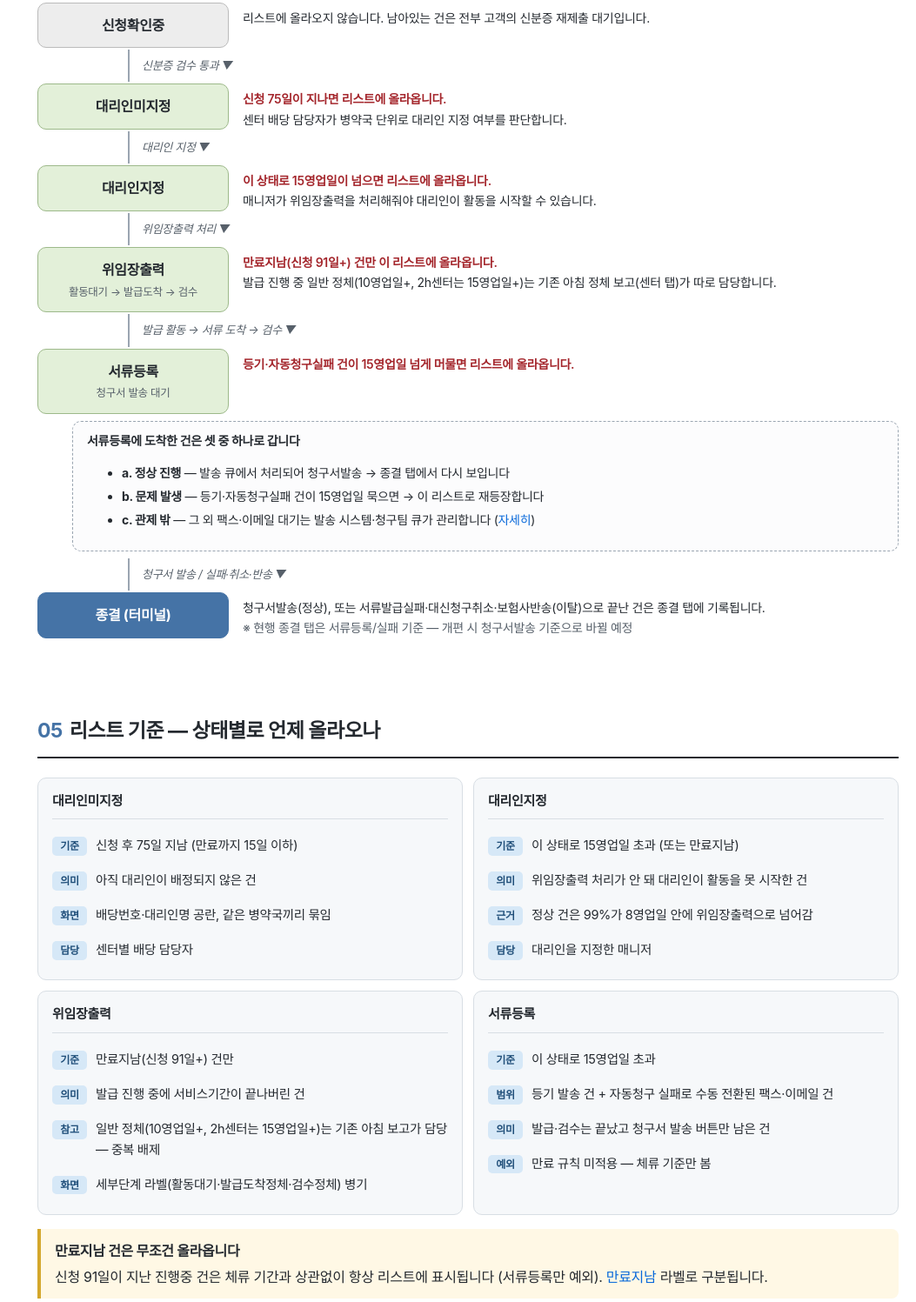
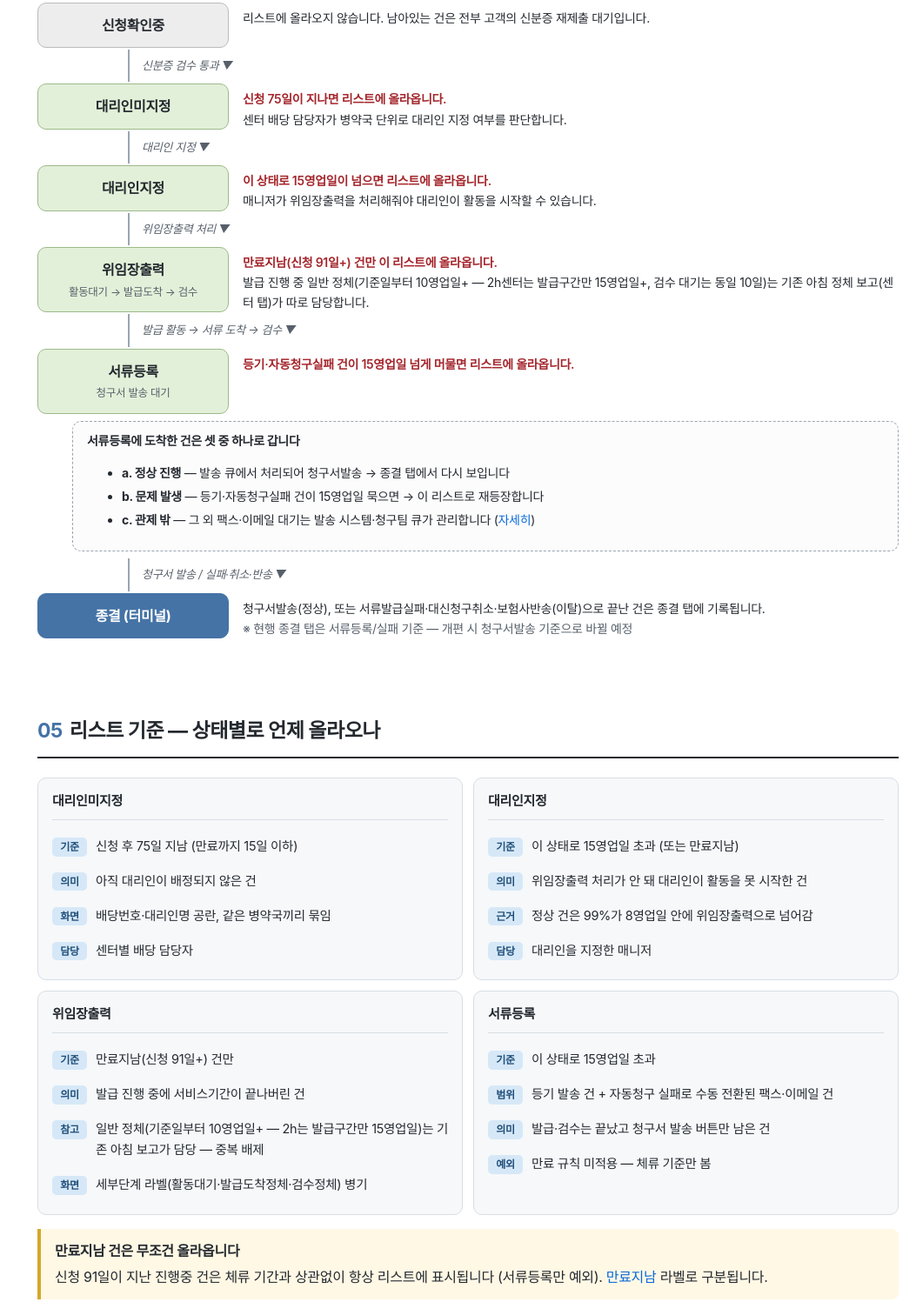
Before and after one commit to gwson94/hospital-refund-ops-guide, a plain HTML site: page status-aging.html in a window 1280 px wide. Shown: the part 2164-3661 px from the top of the page at 87% size, without its empty margins (227-1280 px from the left). Drawn offline with Linux system fonts and the light colour scheme.

Commit message:
fix: 2h센터 완화 범위 정정 — 발급구간만 15영업일, 검수 대기는 10영업일
Co-Authored-By: Claude Fable 5 <noreply@anthropic.com>

```diff
--- a/status-aging.html
+++ b/status-aging.html
@@ -125,7 +125,7 @@
     <div class="farrow">위임장출력 처리 ▼</div>
     <div class="fnode"><div class="fbox">위임장출력<span class="s">활동대기 → 발급도착 → 검수</span></div>
       <div class="fnote"><span class="crit">만료지남(신청 91일+) 건만 이 리스트에 올라옵니다.</span><br>
-        발급 진행 중 일반 정체(10영업일+, 2h센터는 15영업일+)는 기존 아침 정체 보고(센터 탭)가 따로 담당합니다.</div></div>
+        발급 진행 중 일반 정체(기준일부터 10영업일+ — 2h센터는 발급구간만 15영업일+, 검수 대기는 동일 10일)는 기존 아침 정체 보고(센터 탭)가 따로 담당합니다.</div></div>
     <div class="farrow">발급 활동 → 서류 도착 → 검수 ▼</div>
     <div class="fnode"><div class="fbox">서류등록<span class="s">청구서 발송 대기</span></div>
       <div class="fnote"><span class="crit">등기·자동청구실패 건이 15영업일 넘게 머물면 리스트에 올라옵니다.</span></div></div>
@@ -161,7 +161,7 @@
     <div class="card"><b class="t">위임장출력</b>
       <div class="kv"><span class="k">기준</span><span>만료지남(신청 91일+) 건만</span></div>
       <div class="kv"><span class="k">의미</span><span>발급 진행 중에 서비스기간이 끝나버린 건</span></div>
-      <div class="kv"><span class="k">참고</span><span>일반 정체(10영업일+, 2h센터는 15영업일+)는 기존 아침 보고가 담당 — 중복 배제</span></div>
+      <div class="kv"><span class="k">참고</span><span>일반 정체(기준일부터 10영업일+ — 2h는 발급구간만 15영업일)는 기존 아침 보고가 담당 — 중복 배제</span></div>
       <div class="kv"><span class="k">화면</span><span>세부단계 라벨(활동대기·발급도착정체·검수정체) 병기</span></div></div>
     <div class="card"><b class="t">서류등록</b>
       <div class="kv"><span class="k">기준</span><span>이 상태로 15영업일 초과</span></div>
```
